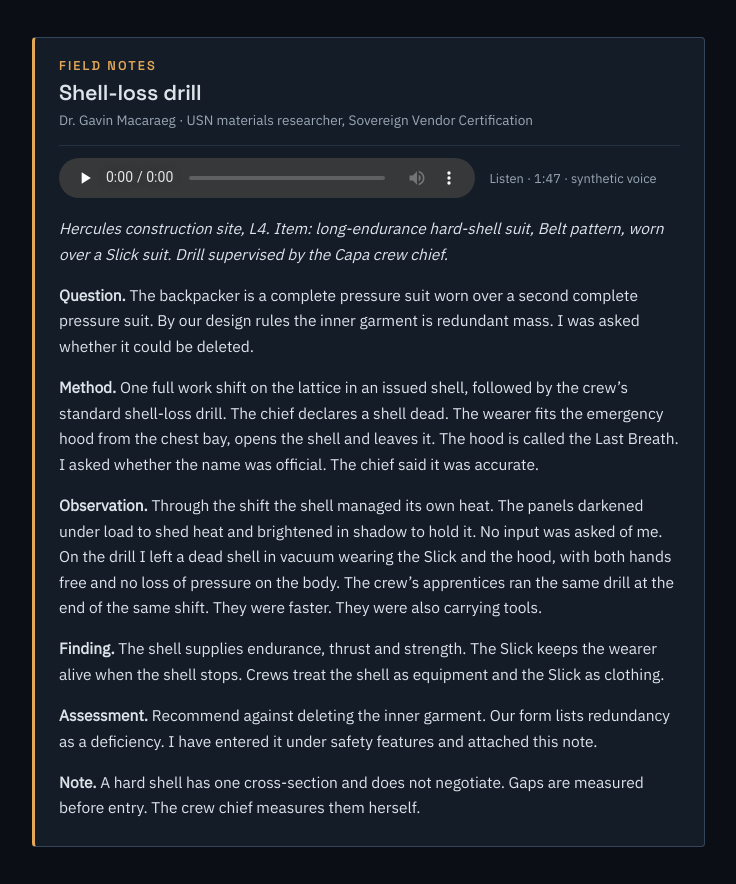
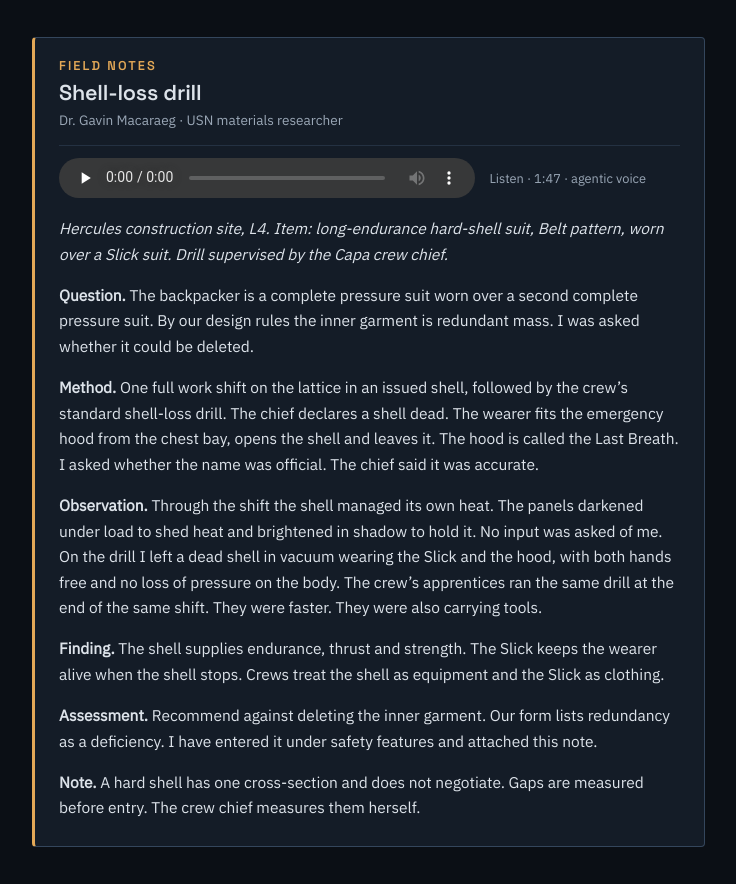
Before and after one commit to Camelotnight/criticalhits-books, an Astro site: page /wiki/backpacker in a window 1280 px wide. Shown: the part 1561-2445 px from the top of the page, without its empty margins (64-800 px from the left). Built offline with nearby package versions, Linux system fonts and the light colour scheme; Astro itself is replaced by a stand-in of ours.

Commit message:
Field notes: agentic voice label; byline is USN materials researcher
Co-Authored-By: Claude Opus 5.5 <noreply@anthropic.com>
Claude-Session: https://claude.ai/code/session_015uCUfQ1wx5LnE4wiQit1XM

```diff
--- a/src/content/wiki/backpacker.md
+++ b/src/content/wiki/backpacker.md
@@ -49,11 +49,11 @@ The trade is real. A hard shell has a fixed cross-section. Force it through a wa
 
 ### Shell-loss drill
 
-<p class="byline">Dr. Gavin Macaraeg · USN materials researcher, Sovereign Vendor Certification</p>
+<p class="byline">Dr. Gavin Macaraeg · USN materials researcher</p>
 
 <div class="listen">
 <audio controls preload="none" src="/audio/field-notes/backpacker.mp3" aria-label="Listen to this field note"></audio>
-<span>Listen · 1:47 · synthetic voice</span>
+<span>Listen · 1:47 · agentic voice</span>
 </div>
 
 *Hercules construction site, L4. Item: long-endurance hard-shell suit, Belt pattern, worn over a Slick suit. Drill supervised by the Capa crew chief.*
--- a/src/content/wiki/gecko-grip.md
+++ b/src/content/wiki/gecko-grip.md
@@ -41,11 +41,11 @@ Setae also wear. An old boot that has walked a hundred hulls is worn smooth in p
 
 ### Holding force
 
-<p class="byline">Dr. Gavin Macaraeg · USN materials researcher, Sovereign Vendor Certification</p>
+<p class="byline">Dr. Gavin Macaraeg · USN materials researcher</p>
 
 <div class="listen">
 <audio controls preload="none" src="/audio/field-notes/gecko-grip.mp3" aria-label="Listen to this field note"></audio>
-<span>Listen · 1:50 · synthetic voice</span>
+<span>Listen · 1:50 · agentic voice</span>
 </div>
 
 *Hercules construction site, L4. Item: dry-adhesion boots and pads, Belt pattern. Reference item: certified magnetic boots, USN issue. Walk test led by a Capa cladding fitter, Hercules cladding crew.*
--- a/src/content/wiki/quantum-drilling.md
+++ b/src/content/wiki/quantum-drilling.md
@@ -43,11 +43,11 @@ It is ravenous for power, a megawatt or two per rig, all of it fusion. In vacuum
 
 ### Liner acceptance
 
-<p class="byline">Dr. Gavin Macaraeg · USN materials researcher, Sovereign Vendor Certification</p>
+<p class="byline">Dr. Gavin Macaraeg · USN materials researcher</p>
 
 <div class="listen">
 <audio controls preload="none" src="/audio/field-notes/quantum-drilling.mp3" aria-label="Listen to this field note"></audio>
-<span>Listen · 1:52 · synthetic voice</span>
+<span>Listen · 1:52 · agentic voice</span>
 </div>
 
 *Reference note from prior service: helium extraction rig, Luna. Filed for comparison with Belt construction methods.*
--- a/src/content/wiki/slick-suit.md
+++ b/src/content/wiki/slick-suit.md
@@ -46,11 +46,11 @@ A Slick is a short-trip suit for work and breaching. It gives **no ballistic pro
 
 ### Puncture response
 
-<p class="byline">Dr. Gavin Macaraeg · USN materials researcher, Sovereign Vendor Certification</p>
+<p class="byline">Dr. Gavin Macaraeg · USN materials researcher</p>
 
 <div class="listen">
 <audio controls preload="none" src="/audio/field-notes/slick-suit.mp3" aria-label="Listen to this field note"></audio>
-<span>Listen · 1:45 · synthetic voice</span>
+<span>Listen · 1:45 · agentic voice</span>
 </div>
 
 *Achilles depot, L4. Item: counter-pressure work garment, Belt pattern. Test conducted by a senior Capa suit technician. The evaluator served as test subject.*
```
Also changed, not shown: README.md.
